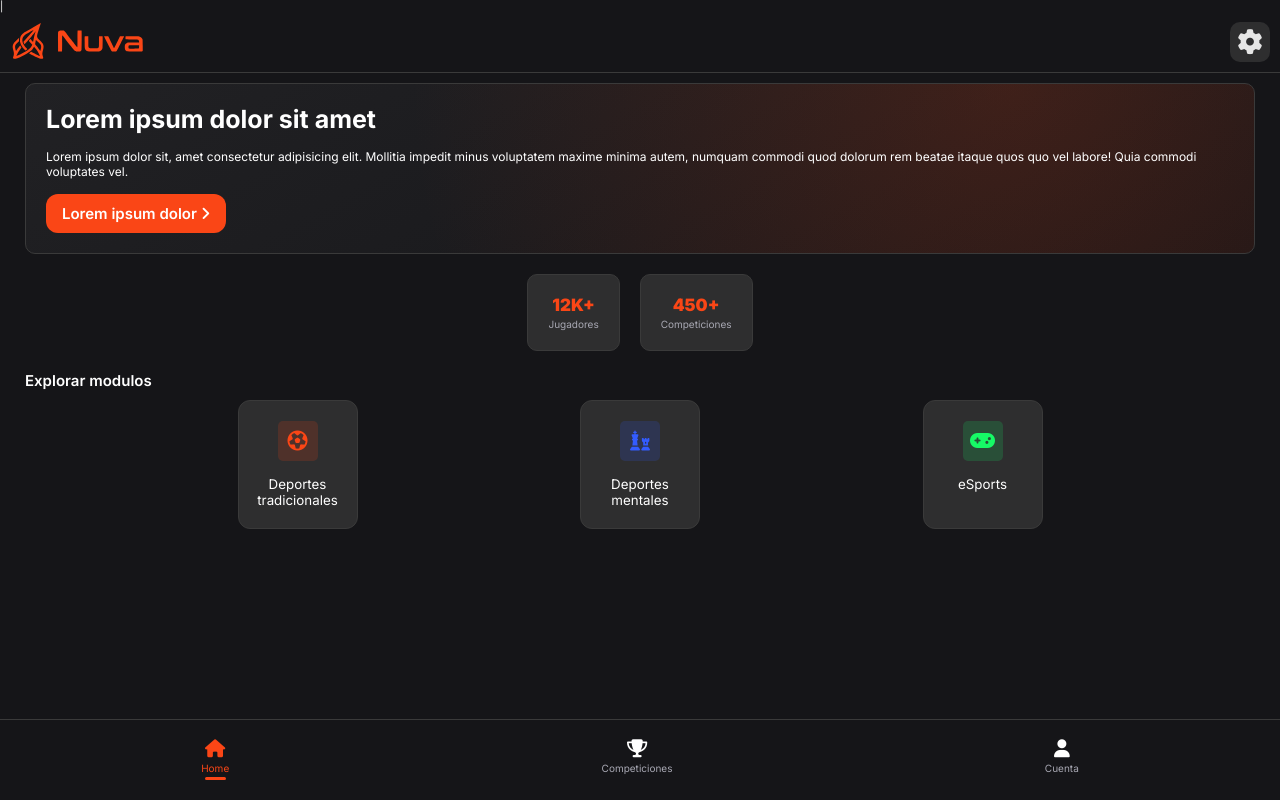
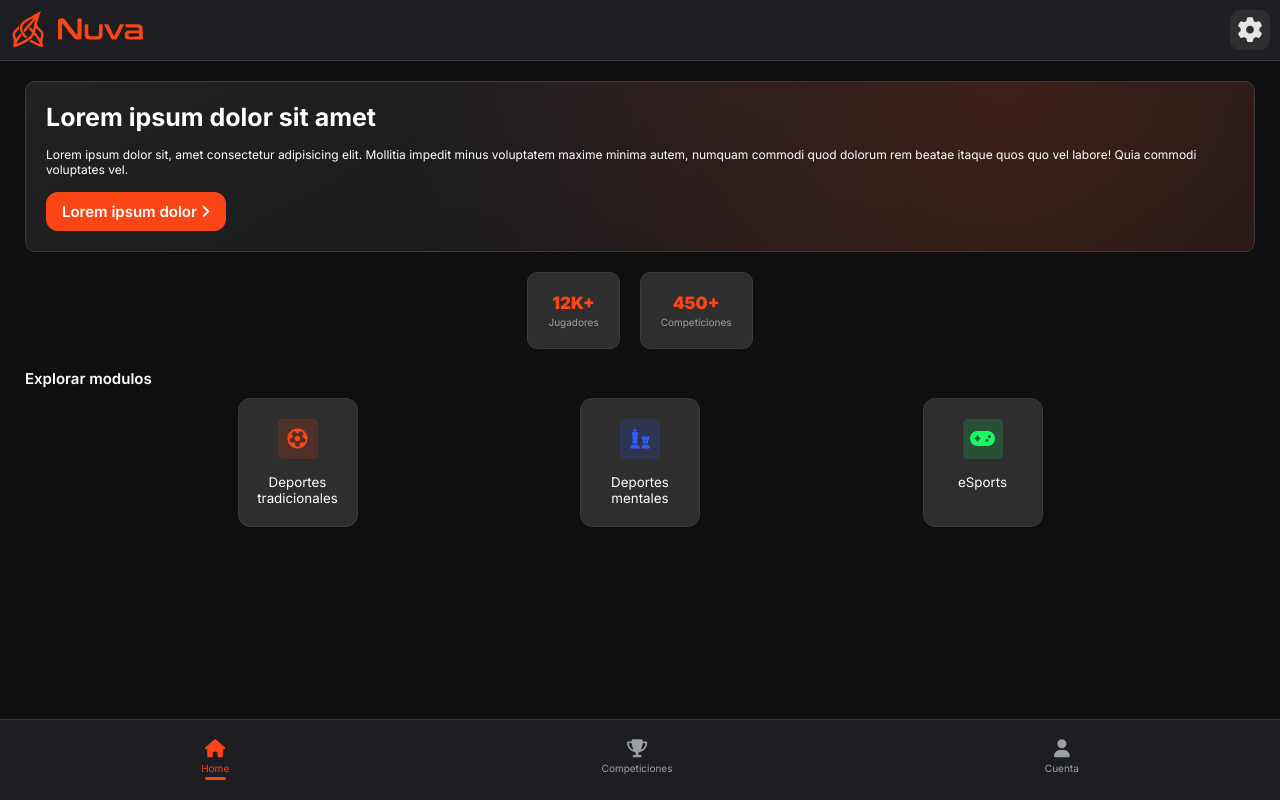
Before and after one commit to ItzCinder/nuva-proyecto, a PHP site: page / in a window 1280 px wide. Run offline with PHP 8.4, Linux system fonts and the light colour scheme; some libraries are stand-ins or nearby versions.

Commit message:
Se agrego color secundario de background

```diff
--- a/public/components/header.html
+++ b/public/components/header.html
@@ -1,7 +1,7 @@
     <!-- HEADER de Nuva -->
    <!-- <header class="header"> -->
         <div class="logo__container">
-            <img class="logo__img" src="./assets/logo/nuva-main.svg" alt="">
+            <img class="logo__img" src="/public/assets/logo/nuva-main.svg" alt="">
         </div>
         <div class="header__actions">
             <button class="header__btn header__btn--settings">
--- a/public/components/tabbar.html
+++ b/public/components/tabbar.html
@@ -1,9 +1,9 @@
-    <!-- Barra navegadora de Nuva - Exclusivo mobile -->
+<!-- Barra navegadora de Nuva - Exclusivo mobile -->
     <!-- <nav class="tab-bar"> -->
         <ul class="tab-bar__list">
 
             <li class="tab-bar__item">
-                <a class="tab-bar__link" href="index.html">
+                <a class="tab-bar__link" href="/public/index.html">
                     <div class="tab-bar__icon-container">
                         <i class="tab-bar__icon fa-solid fa-house"></i>
                     </div>
@@ -19,7 +19,7 @@
                 </a>
             </li>
             <li class="tab-bar__item">
-                <a class="tab-bar__link" href="public/views/account.html">
+                <a class="tab-bar__link" href="/public/views/account.html">
                     <div class="tab-bar__icon-container">
                         <i class="tab-bar__icon fa-solid fa-user"></i>
                     </div>
--- a/public/css/global.css
+++ b/public/css/global.css
@@ -1,7 +1,9 @@
 @import url('https://fonts.googleapis.com/css2?family=Inter:ital,opsz,wght@0,14..32,100..900;1,14..32,100..900&display=swap');
 :root{
     /* color background = fondo */
-    --bg: #151518;
+    --bg: #0f0f11;
+    /* Coolor background secundario (usado para el navbar y el header */
+    --bg-secondary: #1e1e22;
     /* color primario del sistema */
     --primary: #FA4616;
     /* color usado para los bordes */
@@ -16,7 +18,7 @@
     --icon-color: #e6e6e6;
     /* Color usado para el texto */
     --text: #ffffff;
-    --text-alternative: #a8a8b3;
+    --text-alternative: #9aa0a6;
     /* Variables para fondo gradiente */
 
     /* capas de superficie para crear profundidad visual (más clara) */
@@ -51,3 +53,14 @@ p{
     padding: 0;
     box-sizing: border-box;
 }
+a{
+    background-color: transparent;
+    outline: none;
+    -webkit-tap-highlight-color: transparent;
+}
+
+a:active,
+a:focus {
+  background-color: transparent;
+  outline: none;
+}
--- a/public/css/header.css
+++ b/public/css/header.css
@@ -3,6 +3,7 @@
 }
 
 .header{
+    background-color: var(--bg-secondary);
     padding: 1rem;
     display: flex;
     justify-content: space-between;
--- a/public/css/index.css
+++ b/public/css/index.css
@@ -1,5 +1,5 @@
 .main{
-    margin: 1rem 2.5rem;
+    margin: 2rem 2.5rem;
 }
 .hero__container{
     padding: 2rem;
--- a/public/css/tabbar.css
+++ b/public/css/tabbar.css
@@ -7,7 +7,7 @@
     padding: 2rem;
     border-top: .1rem var(--border) solid;
     box-sizing: border-box;
-    background: var(--bg);
+    background-color: var(--bg-secondary);
 }
 
 .tab-bar__list{
@@ -47,7 +47,7 @@
     font-size: 1.8rem;
 }
 
-.tab-bar__text{
+.tab-bar__text, .tab-bar__icon{
     color: var(--text-alternative);
 }
 
--- a/public/index.html
+++ b/public/index.html
@@ -10,7 +10,7 @@
     <link rel="stylesheet" href="./css/index.css">
     <script src="js/layout.js" defer></script>
     <title>Nuva - Inicio</title>
-</head>|
+</head>
 <body>
     <!-- Header inyectado mediante fetch -->
     <header class="header" id="header"></header>
```
